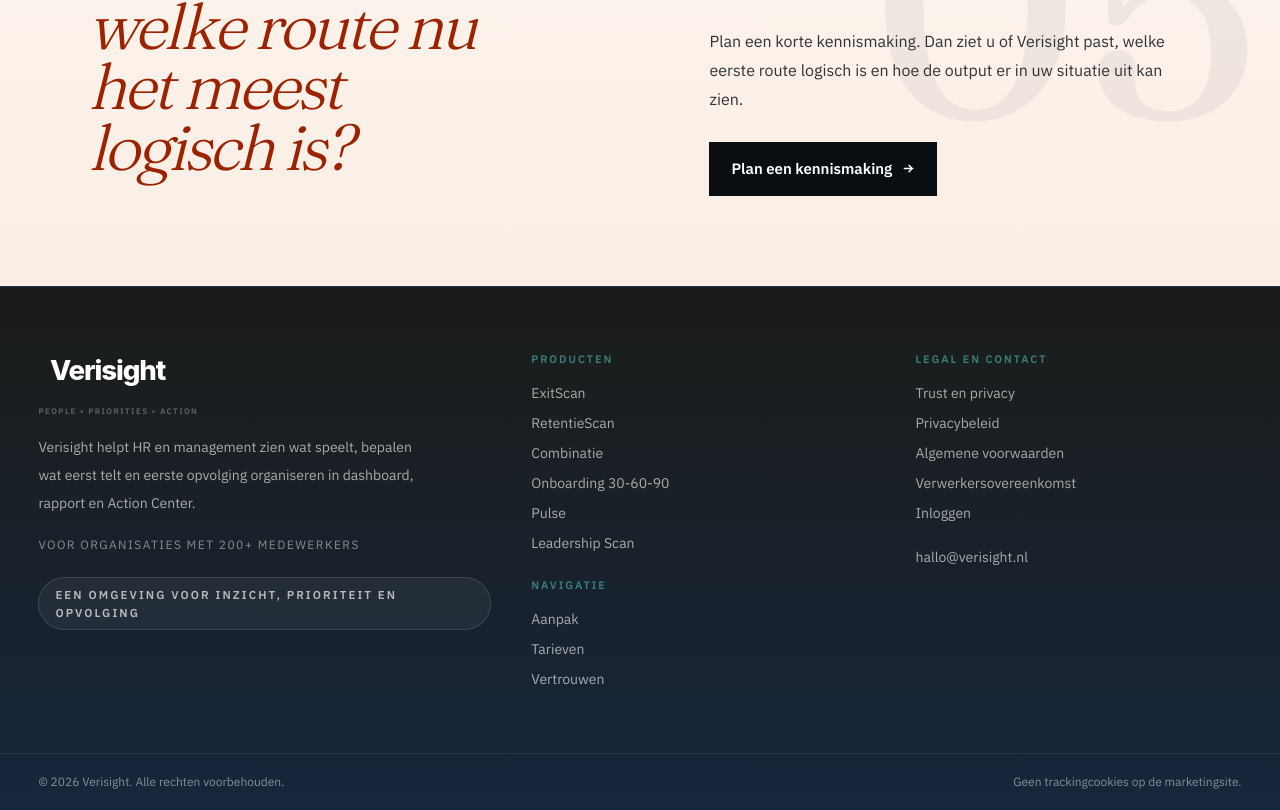
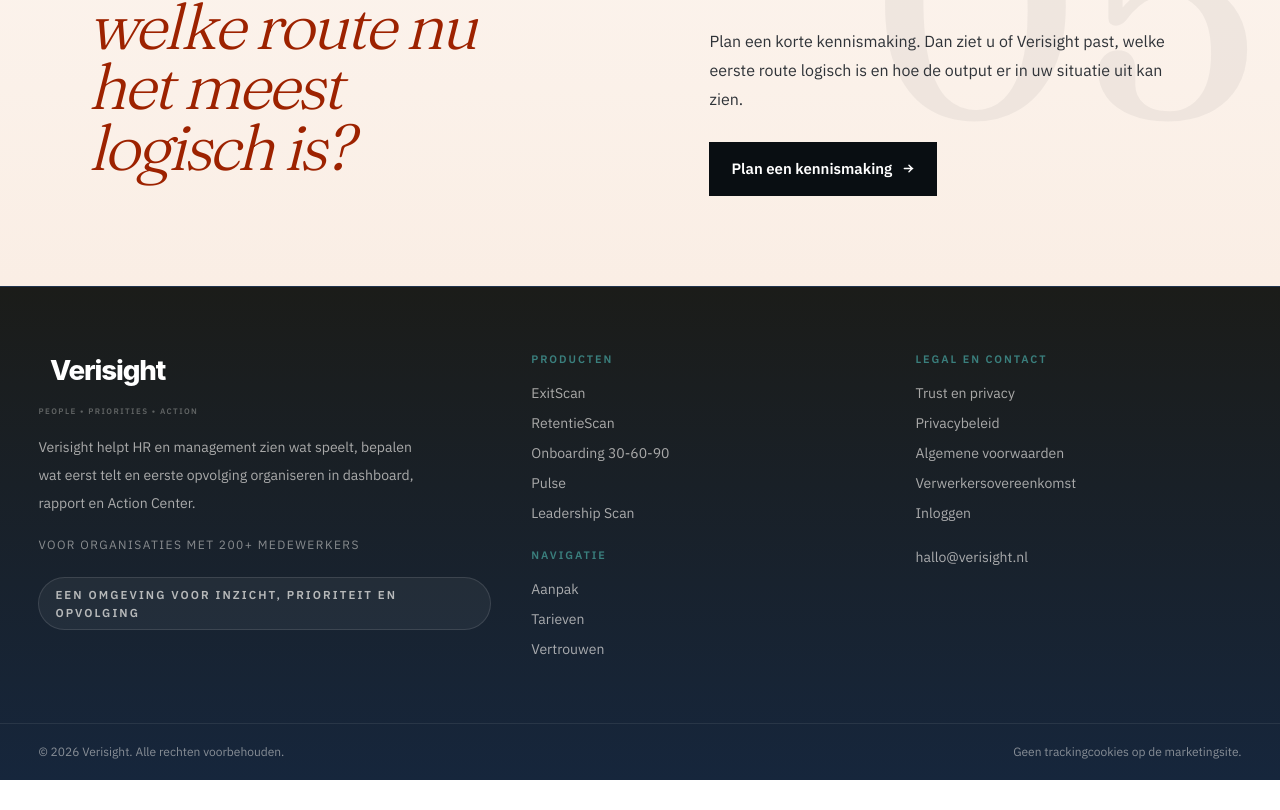
Before and after one commit to larshengel08-lang/VerisightSaaS, a Next.js app in the folder frontend/: page /tarieven in a window 1280 px wide. Shown: the part 2940-3750 px from the top of the page. After the commit the page ends 3720 px from the top, so only its background shows below. Built offline with nearby package versions, Linux system fonts and the light colour scheme.

Commit message:
Remove combination from public product navigation

```diff
--- a/frontend/app/sitemap.ts
+++ b/frontend/app/sitemap.ts
@@ -22,12 +22,6 @@
     },
     {
       url: 'https://www.verisight.nl/producten/retentiescan',
-      lastModified: new Date('2026-04-13'),
-      changeFrequency: 'monthly',
-      priority: 0.8,
-    },
-    {
-      url: 'https://www.verisight.nl/producten/combinatie',
       lastModified: new Date('2026-04-13'),
       changeFrequency: 'monthly',
       priority: 0.8,
--- a/frontend/components/marketing/producten-content.tsx
+++ b/frontend/components/marketing/producten-content.tsx
@@ -329,26 +329,6 @@
   return (
     <section style={{ background: T.paperSoft, borderBottom: `1px solid ${T.rule}`, padding: 'clamp(50px,5.8vw,76px) 0' }}>
       <div style={SHELL}>
-        <div
-          style={{
-            background: T.white,
-            border: `1px solid ${T.rule}`,
-            marginBottom: 36,
-            padding: '24px 26px',
-          }}
-        >
-          <div style={{ color: T.inkFaint, fontSize: 9.5, fontWeight: 700, letterSpacing: '.16em', marginBottom: 10, textTransform: 'uppercase' }}>
-            Combinatie
-          </div>
-          <p style={{ color: T.inkSoft, fontSize: 14.5, lineHeight: 1.72, marginBottom: 14, maxWidth: '64ch' }}>
-            Alleen relevant wanneer vertrekduiding en vroegsignalering tegelijk bestuurlijk spelen. Meestal begint het
-            gesprek eerst met ExitScan of RetentieScan.
-          </p>
-          <Link href="/producten/combinatie" style={{ color: T.ink, fontSize: 13, fontWeight: 600, textDecoration: 'none' }}>
-            Bekijk de combinatieroute
-          </Link>
-        </div>
-
         <div style={{ marginBottom: 26 }}>
           <h2
             style={{
--- a/frontend/components/marketing/public-footer.tsx
+++ b/frontend/components/marketing/public-footer.tsx
@@ -6,7 +6,6 @@
   const productLinks = [
     { href: '/producten/exitscan', label: 'ExitScan' },
     { href: '/producten/retentiescan', label: 'RetentieScan' },
-    { href: '/producten/combinatie', label: 'Combinatie' },
     { href: '/producten/onboarding-30-60-90', label: 'Onboarding 30-60-90' },
     { href: '/producten/pulse', label: 'Pulse' },
     { href: '/producten/leadership-scan', label: 'Leadership Scan' },
--- a/frontend/components/marketing/site-content.ts
+++ b/frontend/components/marketing/site-content.ts
@@ -22,7 +22,6 @@
   { href: '/producten', label: 'Producten' },
   { href: '/producten/exitscan', label: 'ExitScan' },
   { href: '/producten/retentiescan', label: 'RetentieScan' },
-  { href: '/producten/combinatie', label: 'Combinatie' },
   { href: '/aanpak', label: 'Aanpak' },
   { href: '/tarieven', label: 'Tarieven' },
   { href: '/vertrouwen', label: 'Vertrouwen' },
@@ -53,26 +52,11 @@
     accent: 'border-[#DCEFEA] bg-[#F7F5F1]',
     chip: 'Kernroute',
   },
-  {
-    name: 'Combinatie',
-    title: 'Verbind vertrek- en retentieanalyse',
-    body: 'Voor organisaties die beide managementvragen hebben en bewust willen combineren nadat de eerste helder staat.',
-    href: '/producten/combinatie',
-    accent: 'border-[#E5E0D6] bg-[#F7F5F1]',
-    chip: 'Portfolioroute',
-  },
 ] as const
 
 // Keep the existing homepage module contract intact for builds that still
 // import the older split names from main.
-export const homepageCoreProductRoutes = homepageProductRoutes.filter((route) => route.name !== 'Combinatie')
-export const homepagePortfolioRoute = {
-  name: 'Combinatie',
-  label: 'Portfolioroute op aanvraag',
-  title: 'Beide vragen bewust in dezelfde managementlijn',
-  body: 'Voor organisaties die vertrekduiding en behoudsignalering bewust willen verbinden, nadat de eerste route helder staat.',
-  href: '/producten/combinatie',
-} as const
+export const homepageCoreProductRoutes = homepageProductRoutes
 
 export const homepageComparisonRows = [
   [
@@ -84,11 +68,6 @@
     'Je wilt eerder zien waar behoud onder druk staat',
     'RetentieScan',
     'Retentiesignaal, stay-intent, bevlogenheid en vertrekintentie op groepsniveau',
-  ],
-  [
-    'Je wilt beide vragen bewust naast elkaar organiseren',
-    'Combinatie',
-    'Twee gerichte producten in een gedeelde managementlijn',
   ],
 ] as const
 
@@ -117,7 +96,7 @@
   {
     href: '/producten',
     title: 'Bekijk de productroutes',
-    body: 'Zie snel wanneer ExitScan, RetentieScan of de combinatie logisch wordt.',
+    body: 'Zie snel wanneer ExitScan of RetentieScan logisch wordt.',
   },
   {
     href: '/aanpak',
@@ -127,7 +106,7 @@
   {
     href: '/tarieven',
     title: 'Bekijk tarieven',
-    body: 'Zie hoe eerste trajecten, vervolgvormen en combinatie commercieel zijn opgebouwd.',
+    body: 'Zie hoe eerste trajecten en vervolgvormen commercieel zijn opgebouwd.',
   },
   {
     href: '/vertrouwen',
@@ -148,12 +127,6 @@
     'Vroegsignalering op behoud',
     'Waar staat behoud nu onder druk in de actieve populatie?',
     'Voor vroegsignalering en prioritering',
-  ],
-  [
-    'Combinatie',
-    'Portfolio-aanpak',
-    'Hoe verbinden we vertrekduiding en vroegsignalering in een managementlijn?',
-    'Voor organisaties met beide vraagstukken',
   ],
 ] as const
 
--- a/frontend/components/marketing/solutions-dropdown.tsx
+++ b/frontend/components/marketing/solutions-dropdown.tsx
@@ -2,7 +2,7 @@
 
 import Link from 'next/link'
 import { useEffect, useRef, useState } from 'react'
-import { CORE_MARKETING_PRODUCTS, PORTFOLIO_ROUTE_MARKETING_PRODUCTS } from '@/lib/marketing-products'
+import { CORE_MARKETING_PRODUCTS } from '@/lib/marketing-products'
 
 export function SolutionsDropdown() {
   const [open, setOpen] = useState(false)
@@ -71,31 +71,6 @@
                 </div>
               </Link>
             ))}
-
-            <div className="px-3 pb-2 pt-4">
-              <p className="text-[10px] font-medium uppercase tracking-[0.16em] text-[#9CA3AF]">Portfolioroute</p>
-            </div>
-            {PORTFOLIO_ROUTE_MARKETING_PRODUCTS.map((product) => (
-              <Link
-                key={product.href}
-                href={product.href}
-                onClick={() => setOpen(false)}
-                className="group flex items-start gap-3 rounded-lg px-3 py-2.5 transition-colors hover:bg-[#F7F5F1]"
-              >
-                <div className="min-w-0 flex-1">
-                  <div className="flex items-center gap-2">
-                    <span className="text-sm font-medium text-[#132033] transition-colors group-hover:text-[#3C8D8A]">
-                      {product.label}
-                    </span>
-                    <span className="inline-flex items-center rounded-full bg-[#E5E0D6] px-2 py-0.5 text-[10px] font-medium text-[#4A5563]">
-                      Route
-                    </span>
-                  </div>
-                  <p className="mt-0.5 text-xs leading-snug text-[#4A5563]">{product.description}</p>
-                </div>
-              </Link>
-            ))}
-
             <div className="mx-2 mt-2 rounded-lg border border-[#E5E0D6] bg-[#F7F5F1] p-3">
               <Link
                 href="/producten"
--- a/frontend/lib/marketing-products.ts
+++ b/frontend/lib/marketing-products.ts
@@ -60,22 +60,6 @@
 ]
 
 export const PORTFOLIO_ROUTE_MARKETING_PRODUCTS: MarketingProduct[] = [
-  {
-    slug: 'combinatie',
-    label: 'Combinatie',
-    shortLabel: 'Combinatie',
-    tagline: 'Voeg een tweede route pas toe wanneer beide vragen echt spelen',
-    description:
-      'Buyer-facing portfolioroute voor organisaties die ExitScan en RetentieScan bewust naast elkaar willen organiseren, zonder daarvan een derde kernproduct, bundel of all-in pakket te maken.',
-    seoTitle: 'Combinatie | Portfolioroute tussen ExitScan en RetentieScan',
-    ogAlt: 'Combinatiepagina van ExitScan en RetentieScan bij Verisight',
-    serviceType: 'Portfolioroute voor vertrekduiding en vroegsignalering',
-    serviceAudience: 'HR-teams en directies met zowel uitstroom- als behoudsvragen',
-    serviceOutput: 'Twee gerichte routes in een gedeelde managementstructuur',
-    status: 'portfolio_live',
-    portfolioRole: 'portfolio_route',
-    href: '/producten/combinatie',
-  },
 ]
 
 export const BOUNDED_PEER_MARKETING_PRODUCTS: MarketingProduct[] = [
```
Also changed, not shown: 2 other files (tests, documents, lock files or other folders).
